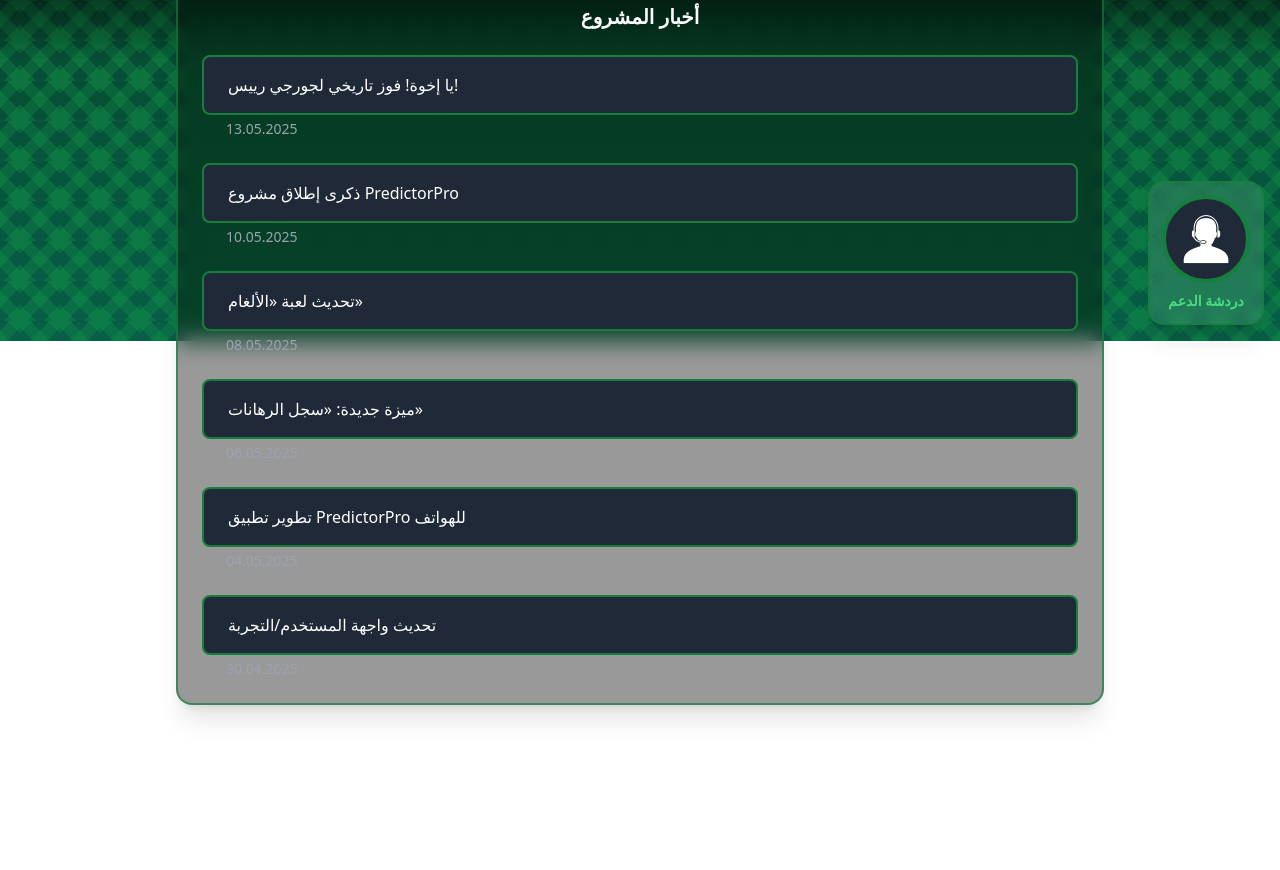
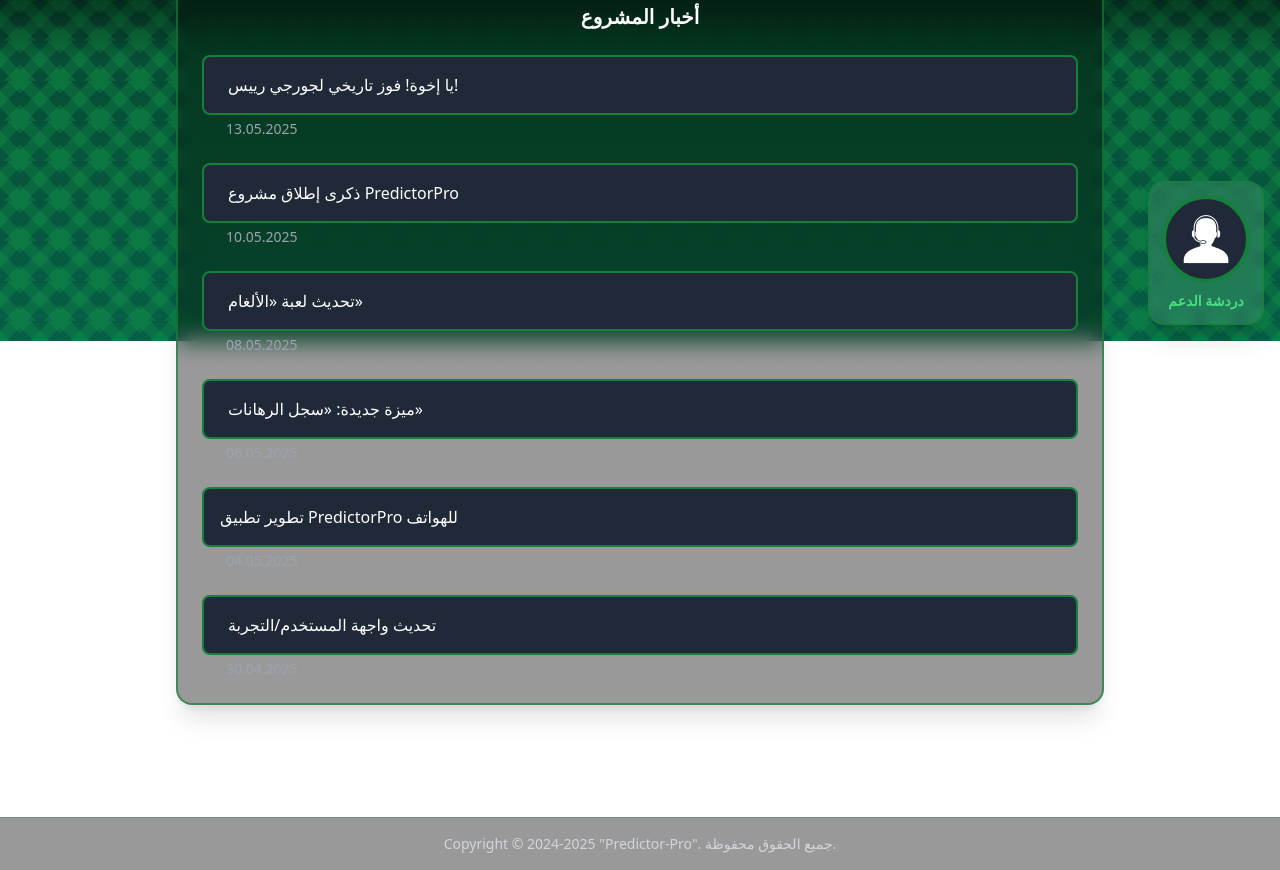
Before and after one commit to predictorpro/PredictorPro., a plain HTML site: page main.html in a window 1280 px wide. Shown: the part 459-1329 px from the top of the page. Before the commit the page ends 1276 px from the top, so only its background shows below. Drawn offline with nearby package versions, Linux system fonts and the light colour scheme.

Commit message:
Update main.html

```diff
--- a/main.html
+++ b/main.html
@@ -70,15 +70,7 @@
     <span id="activeUsersCount" class="text-xs sm:text-sm font-semibold text-green-700 dark:text-green-400">—</span>
   </div>
 
-        <!-- Переключатель темы -->
-        <button
-          id="themeToggle"
-          class="w-10 h-10 sm:w-12 sm:h-12 flex items-center justify-center rounded-full bg-gray-200 dark:bg-gray-700 shadow-lg transition-colors ring-2 ring-green-600 ring-offset-2 ring-offset-transparent"
-          onclick="toggleTheme()"
-          aria-label="Cambiar tema"
-        >🌙</button>
-
-        <!-- Переключатель языка (как на index) -->
+  <!-- Переключатель языка (по середине) -->
   <div class="relative">
     <button id="langBtn"
             class="h-10 px-4 rounded-full bg-gray-200 text-gray-900 shadow ring-2 ring-green-600 text-sm font-semibold flex items-center gap-2"
@@ -92,6 +84,16 @@
       <button data-lang="en" data-dir="ltr"  data-langtag="en"     class="w-full text-left  px-3 py-2 hover:bg-gray-700">English</button>
       <button data-lang="pl" data-dir="ltr"  data-langtag="pl"     class="w-full text-left  px-3 py-2 hover:bg-gray-700">Polski</button>
       <button data-lang="fr" data-dir="ltr"  data-langtag="fr"     class="w-full text-left  px-3 py-2 hover:bg-gray-700">Français</button>
+    </div>
+  </div>
+
+  <!-- Переключатель темы (справа) -->
+  <button
+    id="themeToggle"
+    class="w-10 h-10 sm:w-12 sm:h-12 flex items-center justify-center rounded-full bg-gray-200 dark:bg-gray-700 shadow-lg transition-colors ring-2 ring-green-600 ring-offset-2 ring-offset-transparent"
+    onclick="toggleTheme()"
+    aria-label="Cambiar tema"
+  >🌙</button>
 </div>
         </div>
       </div>
@@ -216,7 +218,7 @@
 
           <!-- Noticia 4 -->
           <div>
-            <button id="news4Title" class="w-full py-3 sm:py-4 bg-gray-200 dark:bg-gray-800 rounded-lg text-left px-4 sm:px-6
+            <button id="news4Title" class="w-full py-3 sm:py-4 bg-gray-200 dark:bg-gray-800 rounded-lg text-left px-4 см:px-6
                            border-2 border-green-700 dark:border-green-700 dark:text-white transition-colors toggle-btn">
               Desarrollo de la aplicación móvil PredictorPro
             </button>
@@ -245,6 +247,13 @@
       </section>
     </div>
   </main>
+
+  <!-- Нижний бар (копирайт) -->
+  <footer class="border-t border-green-700/30 bg-white/70 dark:bg-black/40 backdrop-blur-md">
+    <div class="max-w-[74rem] mx-auto px-4 py-4 text-center text-sm text-gray-700 dark:text-gray-300">
+      Copyright © 2024-2025 "Predictor-Pro". <span id="rightsLabel">All rights reserved.</span>
+    </div>
+  </footer>
 
   <!-- Botón de chat de soporte + etiqueta (закреплено снизу справа) -->
   <div class="fixed bottom-4 right-4 z-30 flex flex-col items-center space-y-2 p-3 rounded-2xl border-2 border-green-700/70 bg-white/70 dark:bg-white/10 backdrop-blur-md shadow-xl">
@@ -296,6 +305,7 @@
         support:'دردشة الدعم',
         games:{ aviator:'أفياتور', penalty:'ضربة جزاء', mines:'الألغام', apple:'تفاحة الحظ' },
         newsHeader:'أخبار المشروع',
+        rights:'جميع الحقوق محفوظة.',
         news:[
           {
             title:'يا إخوة! فوز تاريخي لجورجي رييس!',
@@ -340,6 +350,7 @@
         support:'Chat de soporte',
         games:{ aviator:'Aviator', penalty:'Penalty', mines:'Mines', apple:'Apple Of Fortune' },
         newsHeader:'Noticias del proyecto',
+        rights:'Todos los derechos reservados.',
         news:[
           {
             title:'¡Hermanoooos, victoria histórica de Jorge Reyes!',
@@ -382,6 +393,7 @@
         support:'Support chat',
         games:{ aviator:'Aviator', penalty:'Penalty', mines:'Mines', apple:'Apple of Fortune' },
         newsHeader:'Project news',
+        rights:'All rights reserved.',
         news:[
           {
             title:'Brothers! A historic win by Jorge Reyes!',
@@ -424,6 +436,7 @@
         support:'Czat wsparcia',
         games:{ aviator:'Aviator', penalty:'Rzut karny', mines:'Miny', apple:'Jabłko Fortuny' },
         newsHeader:'Aktualności projektu',
+        rights:'Wszelkie prawa zastrzeżone.',
         news:[
           {
             title:'Bracia! Historyczne zwycięstwo Jorge Reyesa!',
@@ -466,6 +479,7 @@
         support:'Chat du support',
         games:{ aviator:'Aviator', penalty:'Penalty', mines:'Mines', apple:'Pomme de la Fortune' },
         newsHeader:'Actualités du projet',
+        rights:'Tous droits réservés.',
         news:[
           {
             title:'Frères ! Victoire historique de Jorge Reyes !',
@@ -496,7 +510,7 @@
           },
           {
             title:'Mise à jour UI/UX : nouveaux thèmes',
-            p:[ 'Nous avons modernisé l’interface : nouveaux jeux de couleurs, navigation améliorée et contrôles optimisés pour une expérience plus confortable.' ]
+            p:[ 'Nous avons modernisé l’interface : nouveaux jeux de couleurs, navigation améliorée et contrôles optimisés pour une expérience más confortable.' ]
           }
         ]
       }
@@ -511,6 +525,7 @@
     const langBtn = document.getElementById('langBtn');
     const langBtnLabel = document.getElementById('langBtnLabel');
     const langMenu = document.getElementById('langMenu');
+    const rightsEl = document.getElementById('rightsLabel');
 
     const gameAviator = document.getElementById('gameAviator');
     const gamePenalty = document.getElementById('gamePenalty');
@@ -573,6 +588,9 @@
       // Заголовок новостей
       if (newsHeader) newsHeader.textContent = dict.newsHeader;
 
+      // Фраза в копирайте
+      if (rightsEl && dict.rights) rightsEl.textContent = dict.rights;
+
       // Новости (тексты)
       const n = dict.news;
       if (n && n[0]) {
```
Lines whose indentation alone changed are shown as unchanged.
